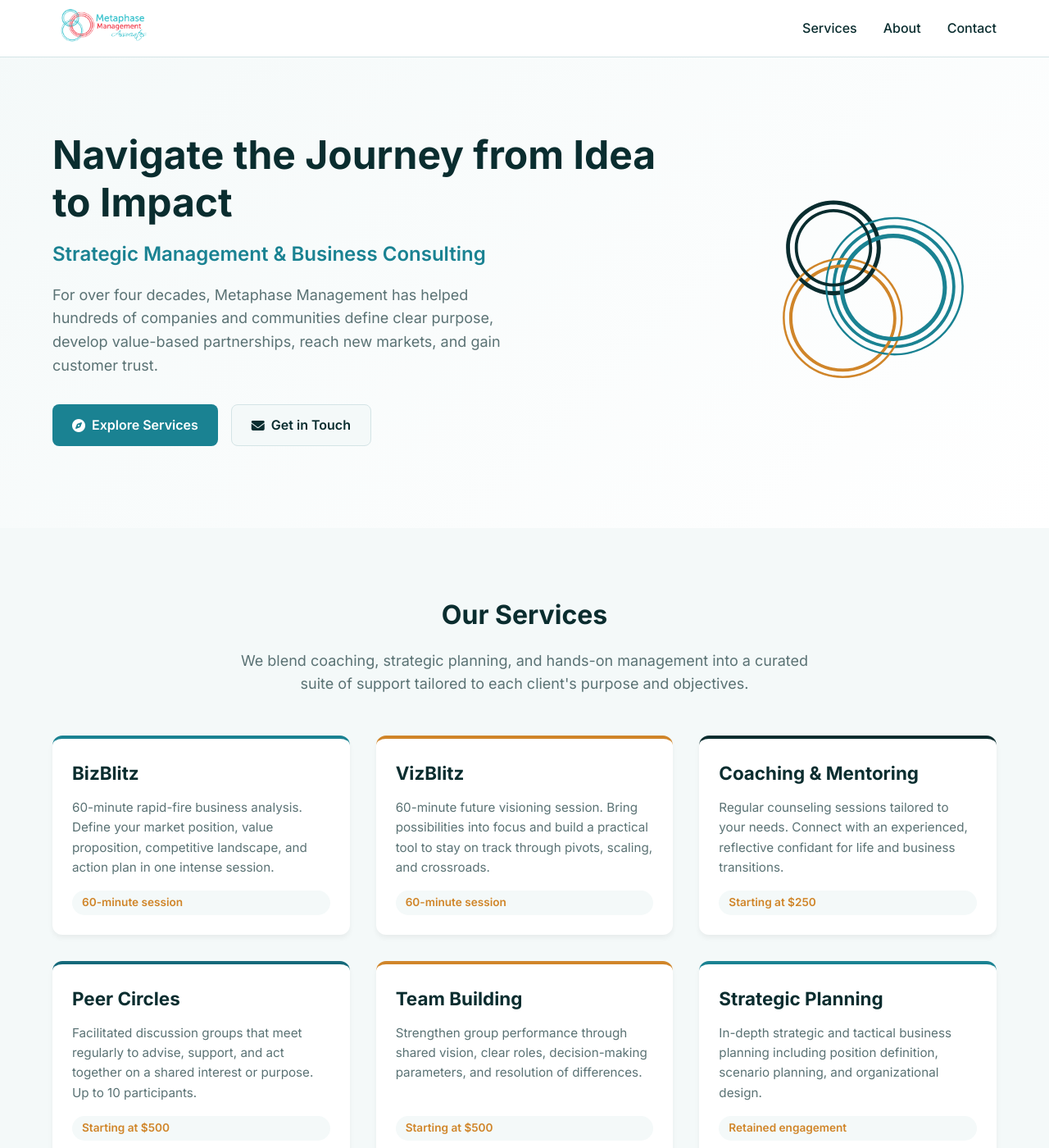
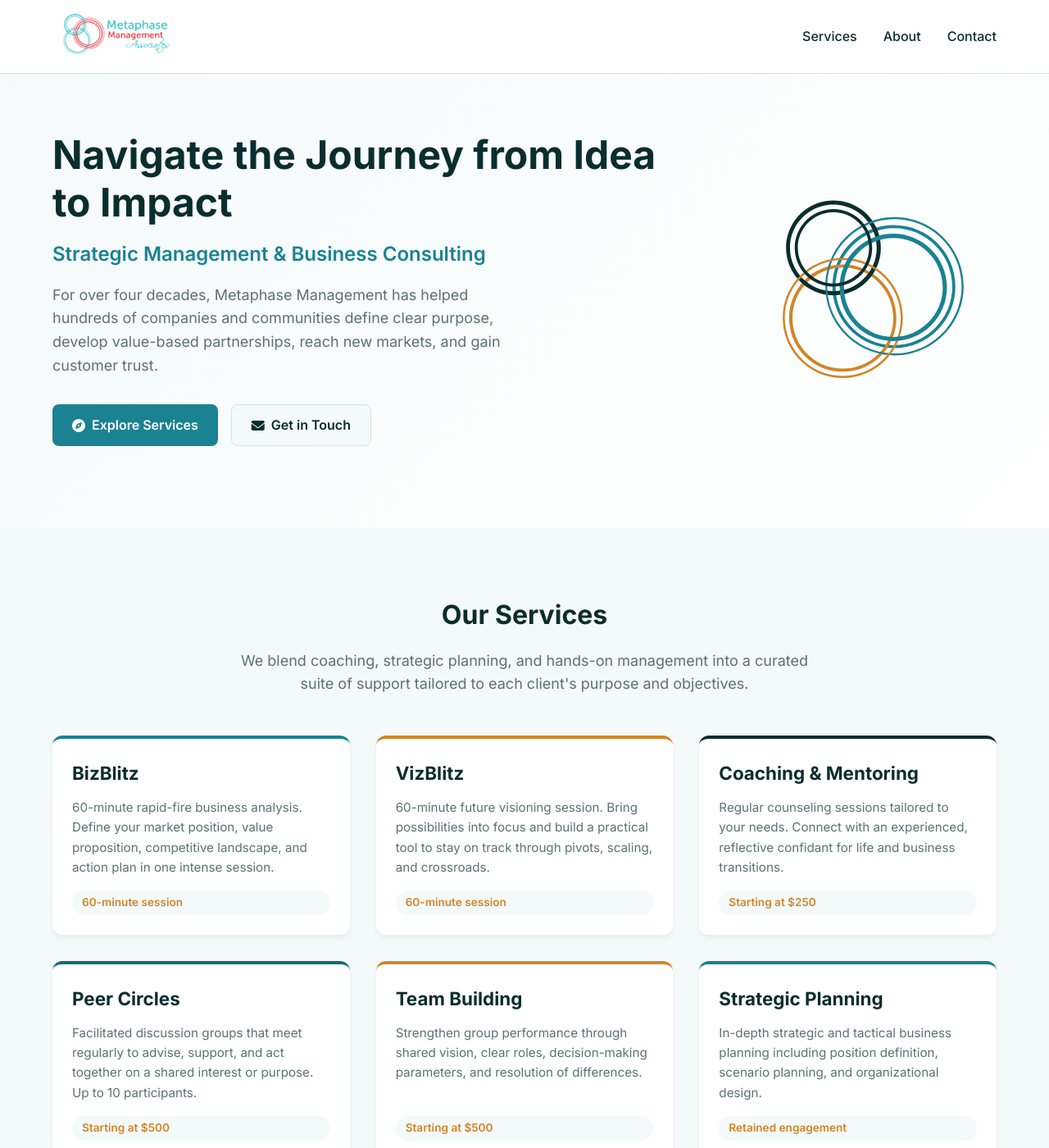
Before and after one commit to RPPLee/susan-website, a Jekyll site: the page built from index.html, in a window 1280 px wide and 1400 px high. Shown: the whole window at 82% size. Built offline with Jekyll 4.4.1, drawn with Linux system fonts in a browser that asks for light colours.

Commit message:
Make header logo much larger (75px) and increase header height to 90px
Co-Authored-By: Claude Opus 4.6 <noreply@anthropic.com>

```diff
--- a/assets/css/style.css
+++ b/assets/css/style.css
@@ -13,7 +13,7 @@
   --success-color: #10b981;
   --font-family: 'Inter', -apple-system, BlinkMacSystemFont, 'Segoe UI', sans-serif;
   --max-width: 1200px;
-  --header-height: 70px;
+  --header-height: 90px;
 }
 
 /* ===== Reset ===== */
@@ -78,7 +78,7 @@ img {
 }
 
 .logo-img {
-  height: 60px;
+  height: 75px;
   width: auto;
 }
 
```
